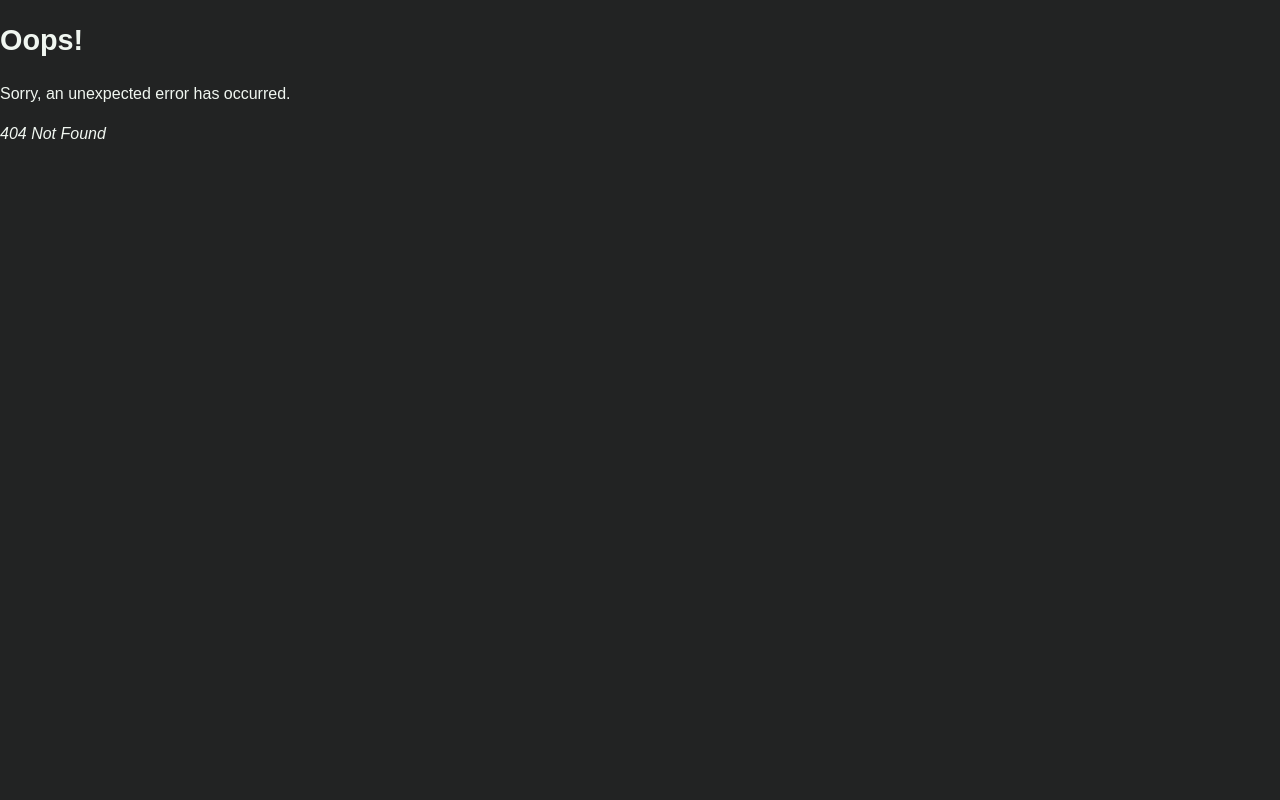
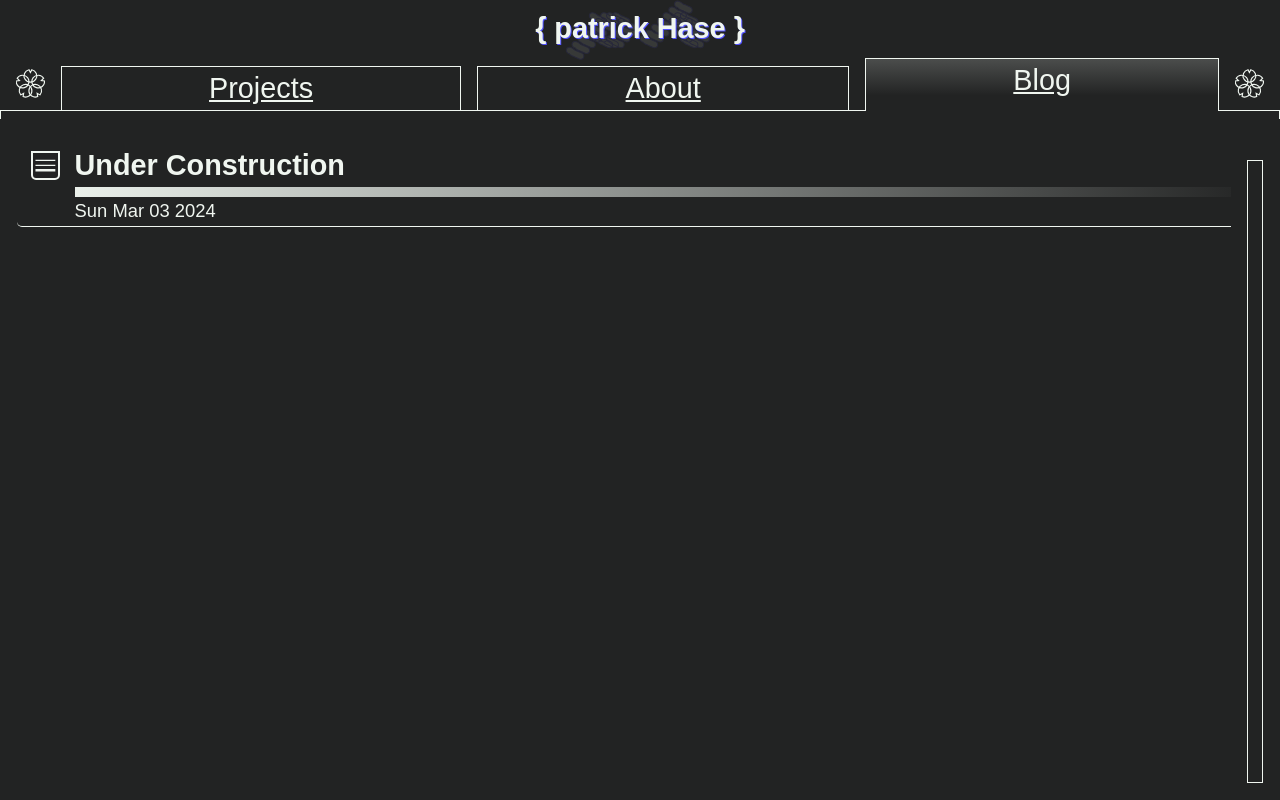
Before and after one commit to patrickahase/patrickhase.xyz, a React (Vite) app: page /blog/1 in a window 1280 px wide. Before the commit this address had no page. Built offline with nearby package versions, Linux system fonts and the light colour scheme.

Commit message:
fixed blog param recognition. conditional rendering of logo size

```diff
--- a/src/assets/blogList.tsx
+++ b/src/assets/blogList.tsx
@@ -8,7 +8,7 @@ export interface blogPostType {
 
 export const blogPostList: blogPostType[] = [
   {
-    id: "under-contruction",
+    id: "under-construction",
     startOpen: false,
     title: "Under Construction",
     date: new Date(2024, 2, 3),
--- a/src/lib/AnimatedDetails.tsx
+++ b/src/lib/AnimatedDetails.tsx
@@ -78,7 +78,6 @@ export function AnimatedDetailsWrapper({children, detailsID, startOpen, scrollab
     const headerTextWrapper = document.getElementsByClassName("headerBGText")[0];
     if(scrollableDiv && startOpen && detailsElementRef.current && headerTextWrapper instanceof HTMLElement){
       scrollableDiv.scroll(0, detailsElementRef.current.getBoundingClientRect().top - scrollableDiv.getBoundingClientRect().top);
-      headerTextWrapper.style.backgroundColor = "red";
     }
     setupAnimatedAccordion();
     return () => {
--- a/src/lib/Header.tsx
+++ b/src/lib/Header.tsx
@@ -1,4 +1,5 @@
 import { Link, useLocation } from "react-router-dom";
+import { useParams } from "react-router-dom";
 
 export default function Header() {
 
@@ -107,9 +108,16 @@ export default function Header() {
 }
 
 function HeaderLogo(){
+
+  const IDParams = useParams();
+
   return (
     <div className="headerTextWrapper">
-      <h1 className="headerBGText">ph</h1>
+      {IDParams.projectID || IDParams.blogPostID
+        ? <h1 className="headerBGText headerBGTextShrink">ph</h1>
+        : <h1 className="headerBGText">ph</h1>
+      }
+
       <h1 className="headerText">&#123; patrick Hase &#125;</h1>
     </div>
 
--- a/src/main.tsx
+++ b/src/main.tsx
@@ -27,7 +27,7 @@ const router = createBrowserRouter([
         element: <AboutPage />
       },
       {
-        path: "blog/",
+        path: "blog/:blogPostID?",
         element: <BlogPage />
       },
       {
--- a/src/routes/blog-page.tsx
+++ b/src/routes/blog-page.tsx
@@ -1,17 +1,26 @@
 
-import React, { useState } from "react";
-import { blogPostList, blogPostType } from '../assets/blogList.tsx';
+import React from "react";
+import { blogPostList } from '../assets/blogList.tsx';
 import { AnimatedDetailsSummary, AnimatedDetailsWrapper } from '../lib/AnimatedDetails.tsx';
-import { useOutletContext } from "react-router-dom";
+import { useOutletContext, useParams } from "react-router-dom";
+import { RootContextType } from "./root.tsx";
 
 export default function BlogPage(){
 
-  const [currentBlogPostList, setCurrentBlogPostList] = useState<blogPostType[]>(blogPostList);
+  const blogIDParams = useParams();
+
+  const RootContext: RootContextType = useOutletContext();
+
+  const currentBlogPostList = blogPostList.map(
+                              blogPost => blogPost.id === blogIDParams.blogPostID ?
+                                          {...blogPost, startOpen: true}
+                                          : blogPost
+  );
 
   const blogDetails: React.ReactElement[] = currentBlogPostList.map(blogPost =>
-    <AnimatedDetailsWrapper key={blogPost.id} detailsID={blogPost.id} isOpen={false}>
+    <AnimatedDetailsWrapper key={blogPost.id} detailsID={blogPost.id} startOpen={blogPost.startOpen} scrollableNodeRef={RootContext.scrollableNodeRef}>
 
-      <AnimatedDetailsSummary context={useOutletContext()}>
+      <AnimatedDetailsSummary rootContext={RootContext}>
 
       <div className="blogPostSummaryText">
 
--- a/src/routes/projects-page.tsx
+++ b/src/routes/projects-page.tsx
@@ -1,5 +1,5 @@
-import React, { useEffect, useState } from "react";
-import { projectList, projectType } from '../assets/projectList.tsx';
+import React from "react";
+import { projectList } from '../assets/projectList.tsx';
 import { AnimatedDetailsSummary, AnimatedDetailsWrapper } from '../lib/AnimatedDetails.tsx';
 import { useOutletContext, useParams } from "react-router-dom";
 import { RootContextType } from "./root.tsx";
```
